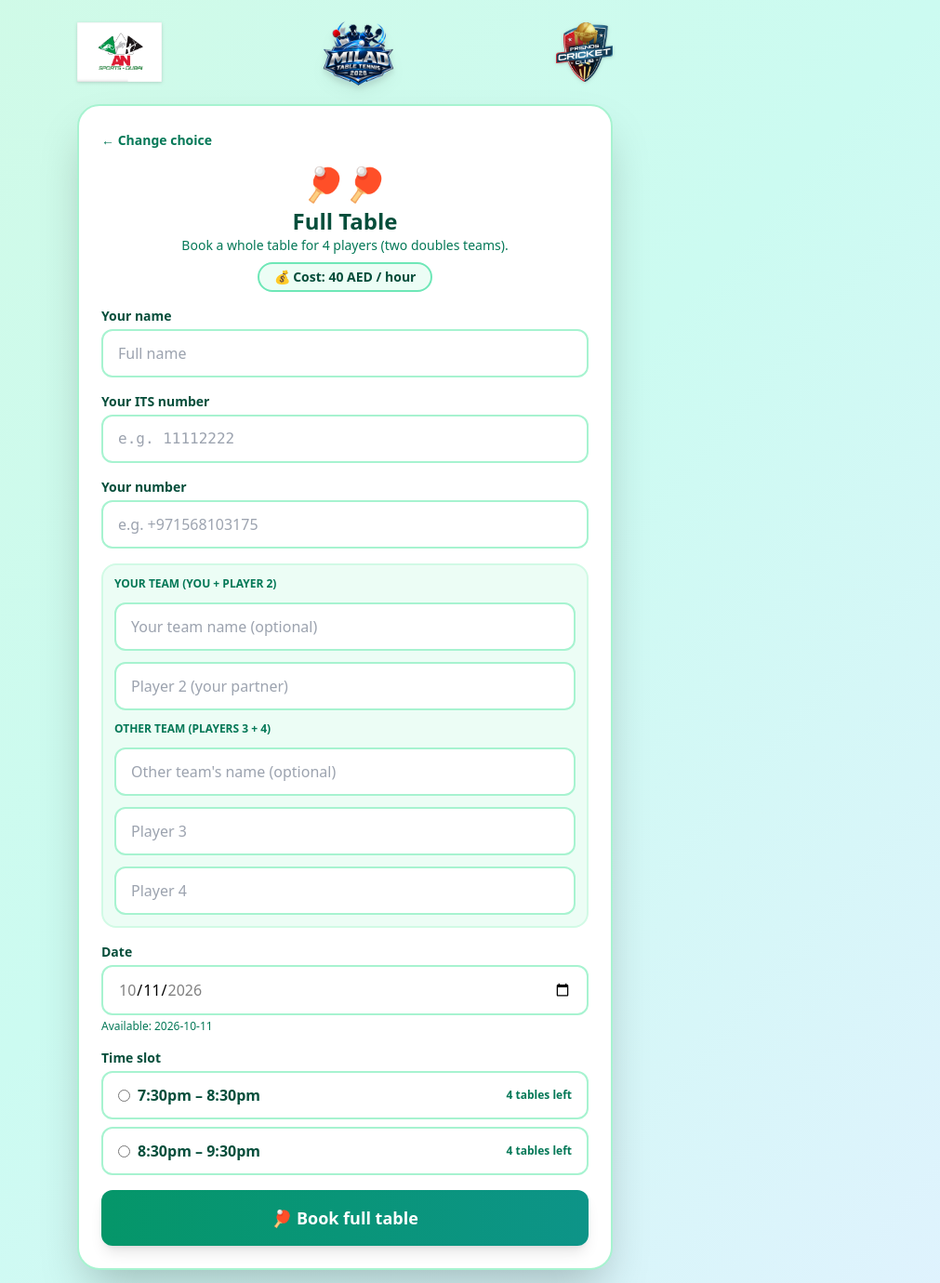
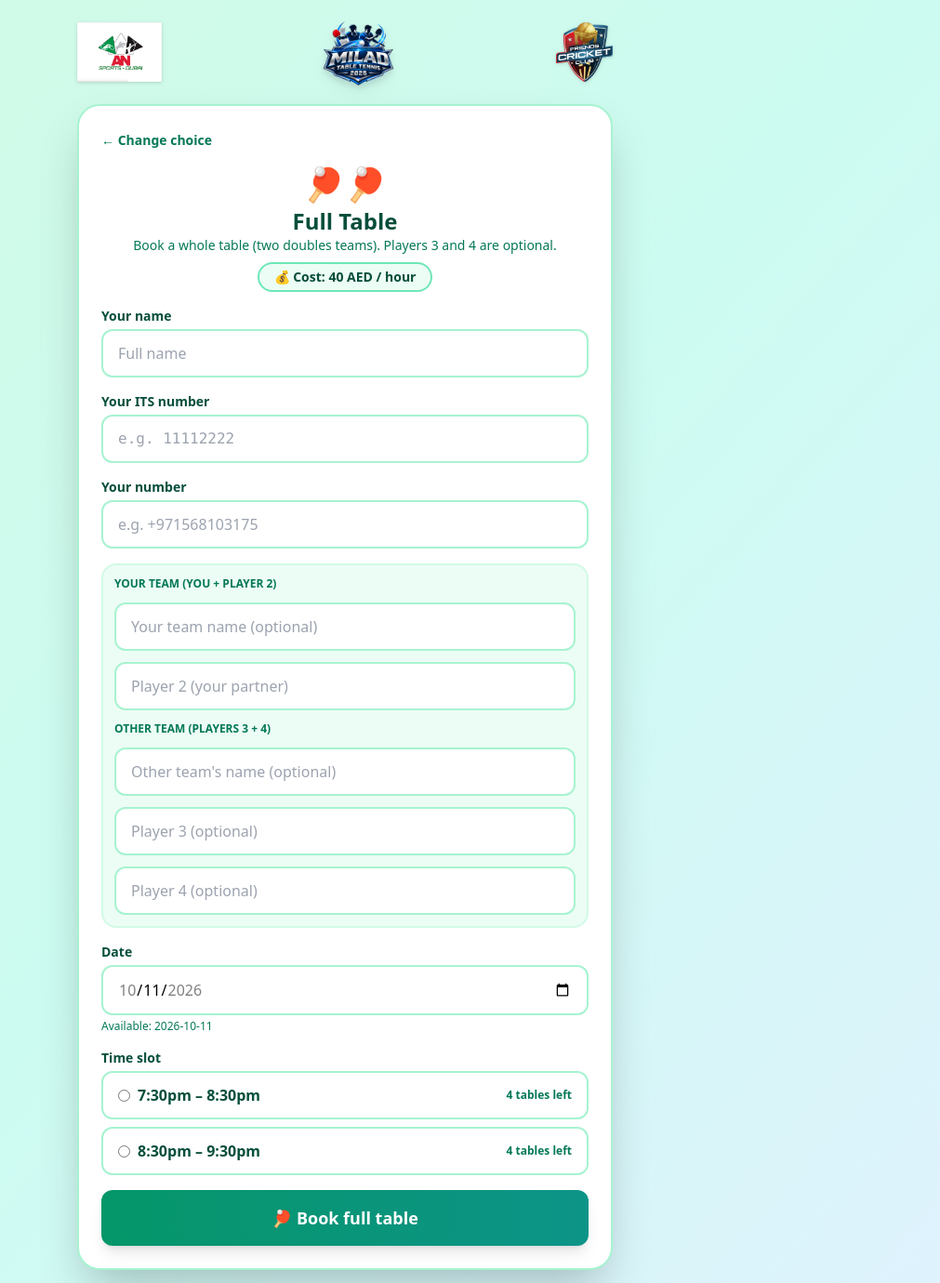
Before and after one commit to azizzoaib786/table-tennis-scorer, a FastAPI app: page /booking/full in a window 1280 px wide. Shown: the top 1380 px of the page at 93% size, without its empty margins (269-1280 px from the left). Run offline with FastAPI, Linux system fonts and the light colour scheme; some libraries are stand-ins or nearby versions.

Commit message:
feat(booking): make players 3 and 4 optional for full-table bookings

```diff
--- a/app/main.py
+++ b/app/main.py
@@ -1017,8 +1017,8 @@ def booking_full_page(request: Request):
 
 @app.post("/booking/full", response_class=HTMLResponse)
 def booking_full_submit(request: Request, name: str = Form(...), phone: str = Form(...),
-                        its: str = Form(...), player2: str = Form(...), player3: str = Form(...),
-                        player4: str = Form(...), team_name: str = Form(""), team2_name: str = Form(""),
+                        its: str = Form(...), player2: str = Form(...), player3: str = Form(""),
+                        player4: str = Form(""), team_name: str = Form(""), team2_name: str = Form(""),
                         date: str = Form(...), time_range: str = Form("")):
     form = {"name": name.strip(), "phone": phone.strip(), "its": its.strip(),
             "player2": player2.strip(), "player3": player3.strip(), "player4": player4.strip(),
@@ -1026,8 +1026,8 @@ def booking_full_submit(request: Request, name: str = Form(...), phone: str = Fo
             "date": date.strip(), "time_range": time_range.strip()}
     err = _validate_practice_common(form["name"], form["phone"], form["its"], form["date"],
                                     form["time_range"], get_practice_date_ranges())
-    if not err and not (form["player2"] and form["player3"] and form["player4"]):
-        err = "A full table needs the names of all 4 players."
+    if not err and not form["player2"]:
+        err = "Please enter your partner's name (player 2)."
     if err:
         return _render_booking_form(request, "full", form, err, 400)
 
--- a/app/templates/admin_bookings.html
+++ b/app/templates/admin_bookings.html
@@ -89,7 +89,7 @@
               <div class="rounded-lg px-2 py-1 mb-1 text-xs {{ 'bg-emerald-50 border border-emerald-300 text-emerald-900' if side else 'bg-slate-50 border border-dashed border-slate-300 text-slate-500' }}">
                 <span class="font-bold">Side {{ loop.index }}:</span>
                 {% if side %}
-                  {% if side.team_name %}<span class="font-bold">{{ side.team_name }}</span> — {% endif %}{{ (side.team or [side.name])|join(' & ') }}
+                  {% if side.team_name %}<span class="font-bold">{{ side.team_name }}</span> — {% endif %}{{ (side.team or [side.name])|select|join(' & ') }}
                   <span class="text-[11px] opacity-80">· {{ 'Full' if side.booking_type == 'full' else 'Half' }} · booker ITS {{ side.its or '-' }} · {{ side.reference_number }}</span>
                 {% else %}Open{% endif %}
               </div>
@@ -132,7 +132,7 @@
                 <td class="py-2 pr-3 font-semibold">{{ b.name }}</td>
                 <td class="py-2 pr-3 font-mono">{{ b.its or '-' }}</td>
                 <td class="py-2 pr-3">{{ b.phone }}</td>
-                <td class="py-2 pr-3">{% if b.booking_type == 'full' %}{% if b.team1_name or b.team2_name %}<span class="font-bold">{{ [b.team1_name, b.team2_name]|select|join(' vs ') }}</span><br>{% endif %}{{ (b.players or [])|join(', ') }}{% elif b.booking_type == 'half' %}{% if b.team_name %}<span class="font-bold">{{ b.team_name }}</span><br>{% endif %}{{ b.name }} &amp; {{ b.partner_name }}{% else %}-{% endif %}</td>
+                <td class="py-2 pr-3">{% if b.booking_type == 'full' %}{% if b.team1_name or b.team2_name %}<span class="font-bold">{{ [b.team1_name, b.team2_name]|select|join(' vs ') }}</span><br>{% endif %}{{ (b.players or [])|select|join(', ') }}{% elif b.booking_type == 'half' %}{% if b.team_name %}<span class="font-bold">{{ b.team_name }}</span><br>{% endif %}{{ b.name }} &amp; {{ b.partner_name }}{% else %}-{% endif %}</td>
                 <td class="py-2 pr-3 font-mono text-xs">{{ b.reference_number }}</td>
                 <td class="py-2 pr-3">
                   <form method="post" action="/admin/bookings/{{ b.booking_id }}/delete" onsubmit="return confirm('Cancel this booking?');">
--- a/app/templates/booking.html
+++ b/app/templates/booking.html
@@ -41,7 +41,7 @@
         <div class="space-y-3">
           <a href="/booking/full" class="block rounded-2xl border-2 border-teal-300 bg-teal-50 hover:bg-teal-100 p-4">
             <p class="text-lg font-bold text-teal-900">🏓🏓 Book a table</p>
-            <p class="text-sm text-teal-700">Reserve a whole table for 4 players (two teams). Enter all 4 names.</p>
+            <p class="text-sm text-teal-700">Reserve a whole table (two teams). Players 3 and 4 are optional.</p>
             <p class="mt-1 inline-block rounded-full bg-white border border-teal-300 px-3 py-0.5 text-sm font-extrabold text-teal-900">💰 {{ price }} AED / hour</p>
           </a>
         </div>
--- a/app/templates/booking_form.html
+++ b/app/templates/booking_form.html
@@ -22,7 +22,7 @@
           <p class="text-emerald-700 text-sm font-medium">Doubles — you and your partner get one side of a table. Another team takes the other side.</p>
           {% else %}
           <h1 class="text-2xl font-bold text-emerald-900">Full Table</h1>
-          <p class="text-emerald-700 text-sm font-medium">Book a whole table for 4 players (two doubles teams).</p>
+          <p class="text-emerald-700 text-sm font-medium">Book a whole table (two doubles teams). Players 3 and 4 are optional.</p>
           <p class="mt-2 inline-block rounded-full bg-emerald-50 border-2 border-emerald-300 px-4 py-1 text-sm font-extrabold text-emerald-900">💰 Cost: {{ price }} AED / hour</p>
           {% endif %}
         </div>
@@ -68,8 +68,8 @@
             <input type="text" name="player2" required value="{{ form.player2 or '' }}" placeholder="Player 2 (your partner)" class="w-full rounded-xl border-2 border-emerald-200 focus:border-emerald-400 px-4 py-3 bg-white"/>
             <p class="text-xs font-bold uppercase text-emerald-700">Other team (players 3 + 4)</p>
             <input type="text" name="team2_name" value="{{ form.team2_name or '' }}" placeholder="Other team's name (optional)" class="w-full rounded-xl border-2 border-emerald-200 focus:border-emerald-400 px-4 py-3 bg-white"/>
-            <input type="text" name="player3" required value="{{ form.player3 or '' }}" placeholder="Player 3" class="w-full rounded-xl border-2 border-emerald-200 focus:border-emerald-400 px-4 py-3 bg-white"/>
-            <input type="text" name="player4" required value="{{ form.player4 or '' }}" placeholder="Player 4" class="w-full rounded-xl border-2 border-emerald-200 focus:border-emerald-400 px-4 py-3 bg-white"/>
+            <input type="text" name="player3" value="{{ form.player3 or '' }}" placeholder="Player 3 (optional)" class="w-full rounded-xl border-2 border-emerald-200 focus:border-emerald-400 px-4 py-3 bg-white"/>
+            <input type="text" name="player4" value="{{ form.player4 or '' }}" placeholder="Player 4 (optional)" class="w-full rounded-xl border-2 border-emerald-200 focus:border-emerald-400 px-4 py-3 bg-white"/>
           </div>
           {% endif %}
 
--- a/app/templates/partials/booking_summary.html
+++ b/app/templates/partials/booking_summary.html
@@ -7,7 +7,7 @@
 {% elif b.team1_name or b.team2_name %}
 <p class="text-sm font-semibold">{{ b.team1_name or b.team2_name }}</p>
 {% endif %}
-<p class="text-sm">{{ (b.players or [])|join(', ') }}</p>
+<p class="text-sm">{{ (b.players or [])|select|join(', ') }}</p>
 {% elif b.booking_type == 'half' %}
 <p class="text-sm">Table {{ b.table_no }} · Side {{ b.side }}</p>
 {% if b.team_name %}<p class="text-sm font-semibold">Team: {{ b.team_name }}</p>{% endif %}
```
